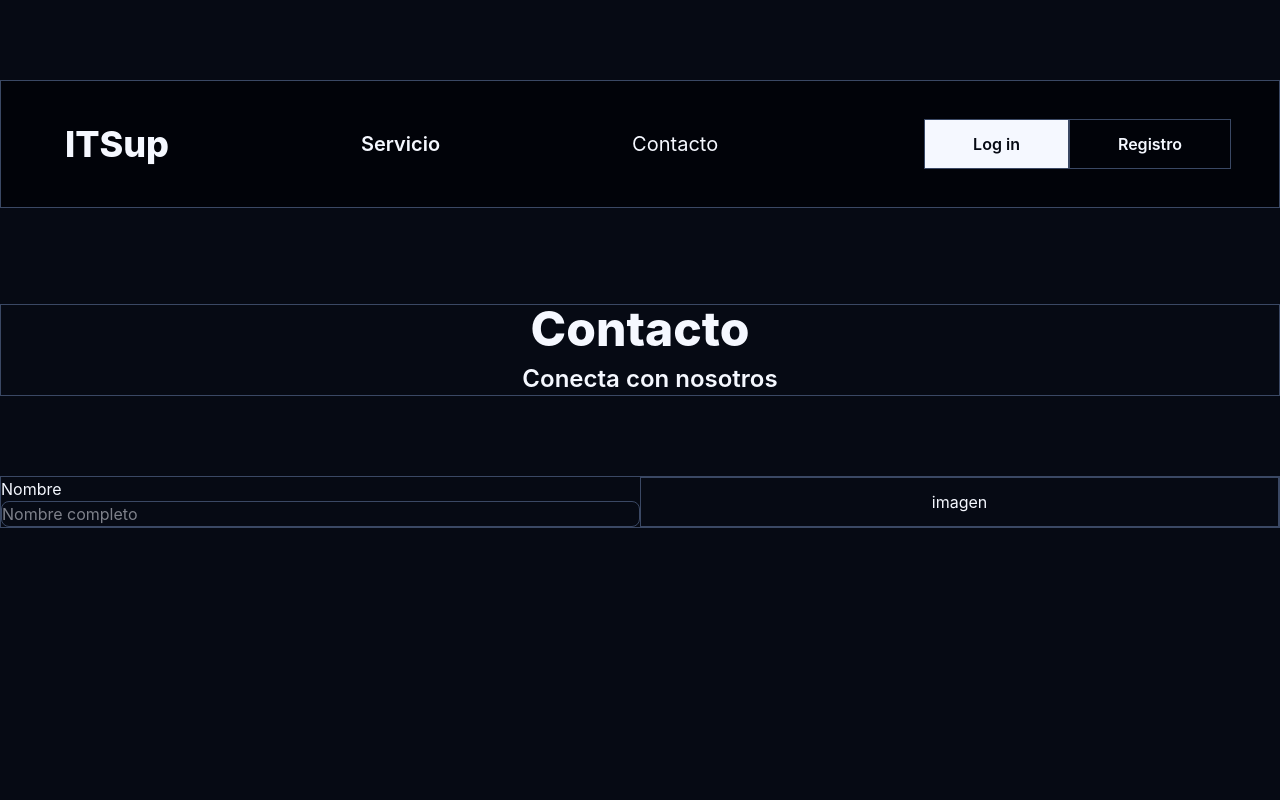
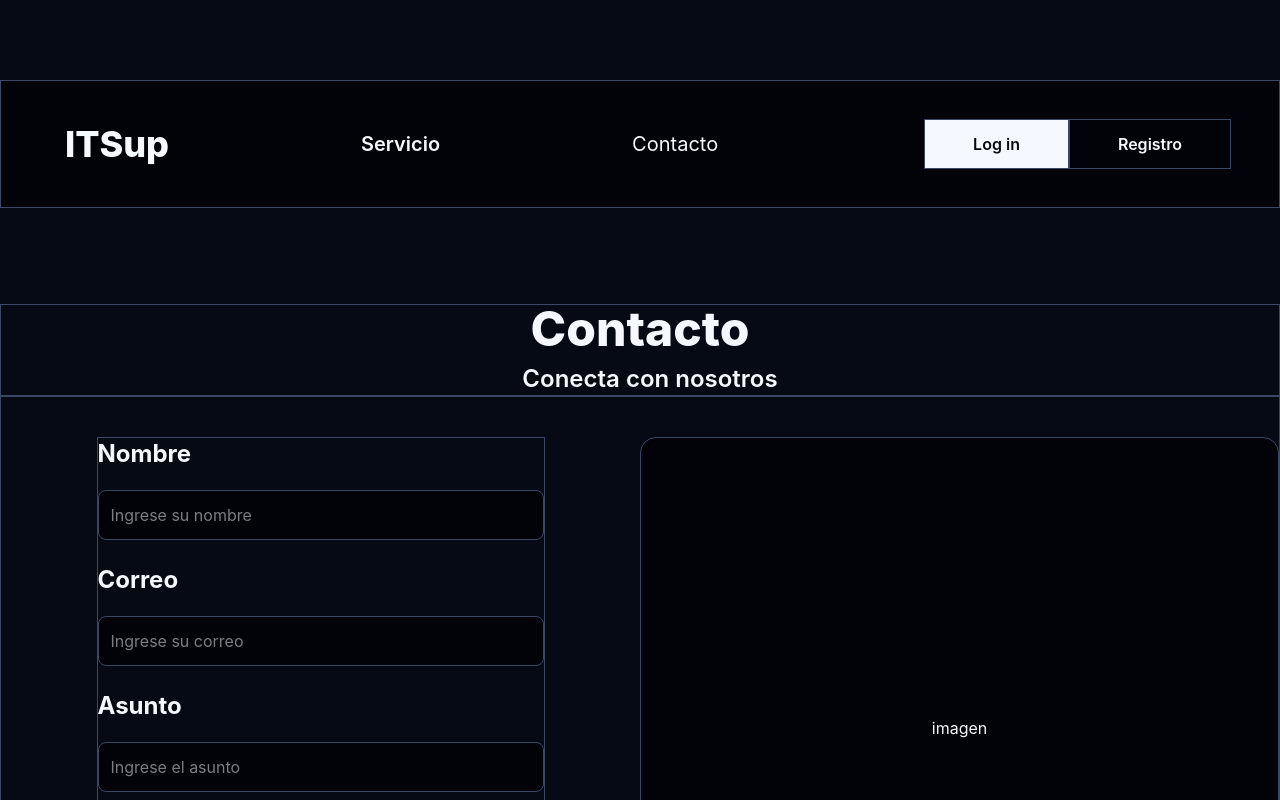
Before and after one commit to CopernicoDev/PYMES_WEB_Frontend_Angular, an Angular app: page /contact in a window 1280 px wide. Shown: the top 800 px of the page. Built offline with nearby package versions, Linux system fonts and the light colour scheme.

Commit message:
Estilizando el contact

```diff
--- a/src/app/components/input/input.html
+++ b/src/app/components/input/input.html
@@ -1,5 +1,5 @@
 <div class="grid grid-cols-1">
-    <label [for]="id()">{{label()}}</label>
+    <label [for]="id()" class="mb-5 font-bold text-2xl">{{label()}}</label>
     <input [id]="id()" [type]="type()" [placeholder]="placeholder()" [formControl]="control()"
-        class="border border-border rounded-lg">
+        class="border border-border rounded-lg bg-bg-dark p-3 max-w-xl">
 </div>
--- a/src/app/pages/contact/contact.html
+++ b/src/app/pages/contact/contact.html
@@ -3,10 +3,25 @@
   <h2 class="text-2xl font-semibold pl-5 pt-2.5">Conecta con nosotros</h2>
 </section>
 
-<div class="grid grid-cols-2 mt-20 border border-border ">
-  <div class="grid grid-cols-1">
-    <app-input id="name" label="Nombre" placeholder="Nombre completo" [control]="contactForm.controls.name"></app-input>
+<div class="grid grid-cols-2 content-center border border-border py-10">
+  <div class="grid gap-6 w-full max-w-md mx-auto border border-border">
+    <app-input label="Nombre" id="name" placeholder="Ingrese su nombre"
+      [control]="contactForm.controls.name"></app-input>
+
+    <app-input label="Correo" id="email" placeholder="Ingrese su correo"
+      [control]="contactForm.controls.email"></app-input>
+
+    <app-input label="Asunto" id="subject" placeholder="Ingrese el asunto"
+      [control]="contactForm.controls.subject"></app-input>
+
+    <app-input label="Mensaje" id="message" type="textarea" placeholder="Ingrese su mensaje"
+      [control]="contactForm.controls.message"></app-input>
+
+    <button class="bg-text hover:bg-text-muted text-bg font-semibold py-4 px-20 rounded mt-5">Enviar</button>
+
   </div>
-  <div class="col-start-2 border border-border content-center text-center">imagen</div>
+  <div class="border border-border bg-bg-dark rounded-2xl text-center content-center">
+    imagen
+  </div>
 
 </div>
--- a/src/app/pages/contact/contact.ts
+++ b/src/app/pages/contact/contact.ts
@@ -1,5 +1,4 @@
-import { Component, signal } from '@angular/core';
-import { RouterLink } from "@angular/router";
+import { Component } from '@angular/core';
 import { Input } from '../../components/input/input';
 import { FormControl, FormGroup, ReactiveFormsModule } from '@angular/forms';
 
@@ -8,13 +7,15 @@ import { FormControl, FormGroup, ReactiveFormsModule } from '@angular/forms';
   standalone: true,
   templateUrl: './contact.html',
   styleUrls: ['./contact.css'],
-  imports: [RouterLink, Input, ReactiveFormsModule]
+  imports: [Input, ReactiveFormsModule]
 })
 export default class Contact {
   contactForm = new FormGroup({
-    name: new FormControl(''),
-    mail: new FormControl(''),
-    subject: new FormControl(''),
-    message: new FormControl(''),
+    name: new FormControl<string>(''),
+    email: new FormControl<string>(''),
+    subject: new FormControl<string>(''),
+    message: new FormControl<string>(''),
   })
+
+
 }
--- a/src/index.html
+++ b/src/index.html
@@ -1,11 +1,14 @@
 <!doctype html>
 <html lang="en">
+
 <head>
   <meta charset="utf-8">
   <title>ITSup</title>
   <link rel="icon" type="image/x-icon" href="favicon.png">
 </head>
-<body>
+
+<body class="bg-bg text-text antialiased min-h-screen">
   <app-root></app-root>
 </body>
+
 </html>
```
